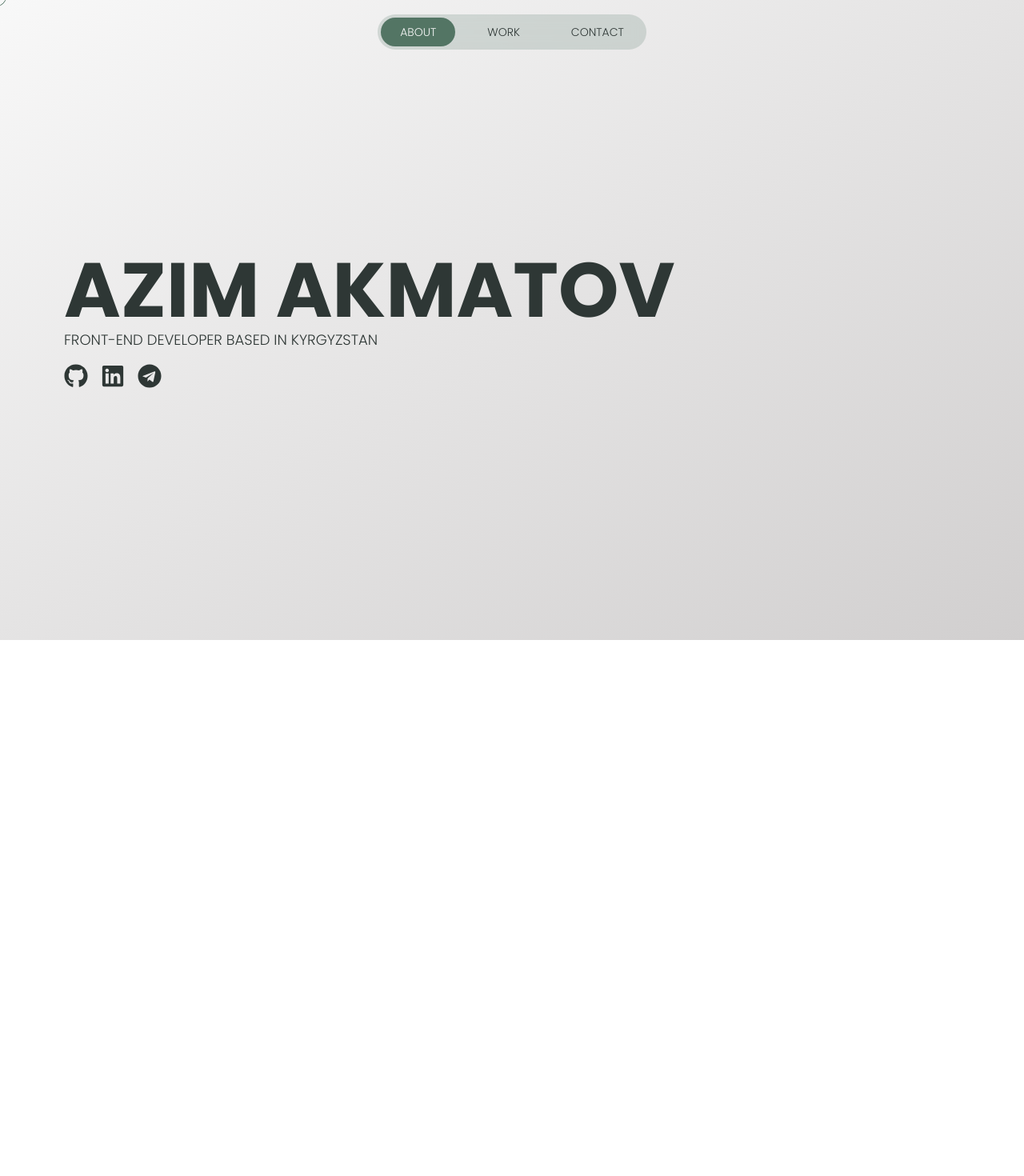
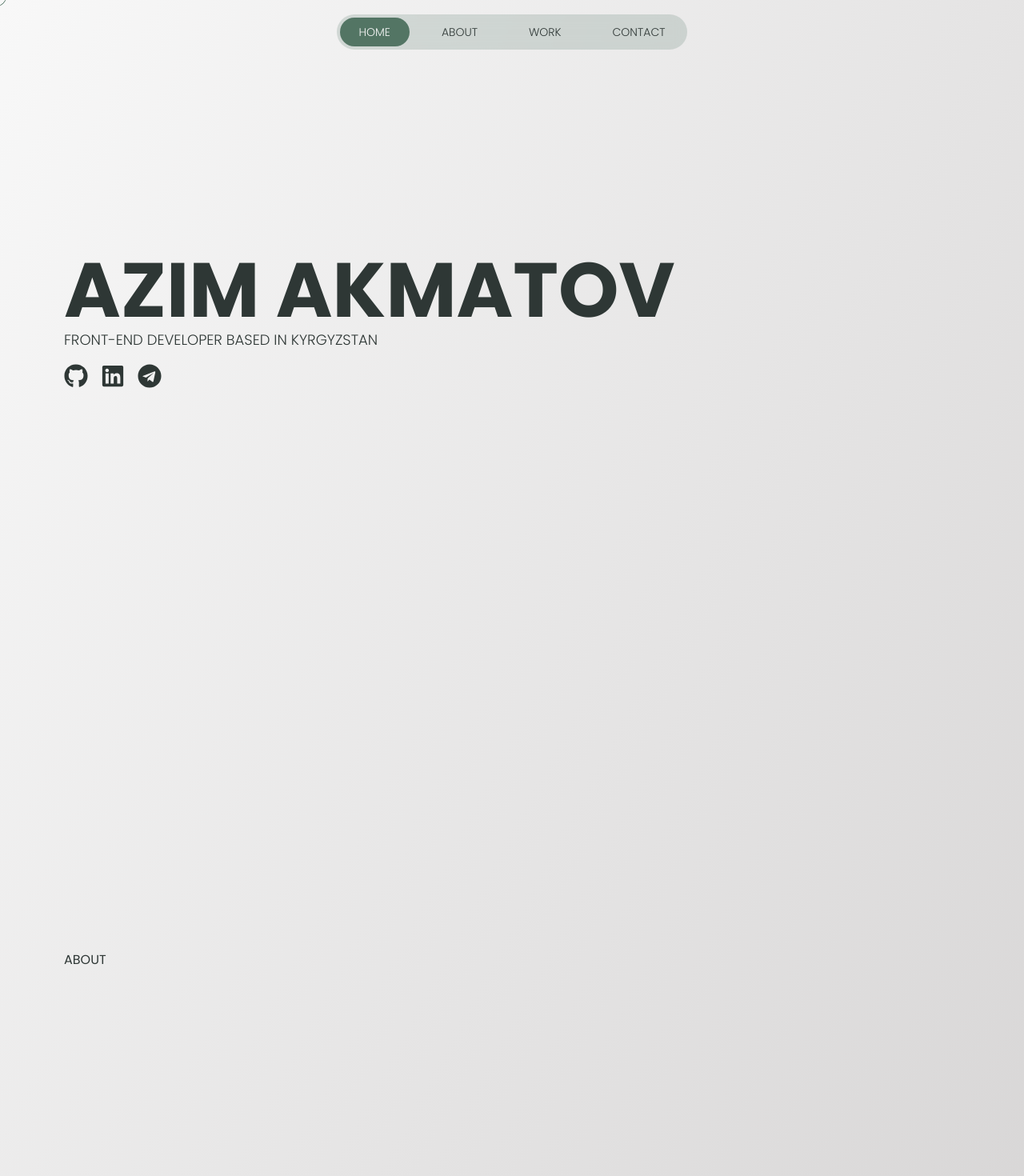
Before and after one commit to akmatoff/portfolio, a React (Vite) app: page / in a window 1280 px wide. Shown: the top 1470 px of the page at 80% size. Before the commit the page ends 800 px from the top, so only its background shows below. Built offline with nearby package versions, Linux system fonts and the light colour scheme.

Commit message:
Set active section in navbar using Intersection observer

```diff
--- a/package.json
+++ b/package.json
@@ -12,6 +12,7 @@
   "dependencies": {
     "@react-three/drei": "^9.93.0",
     "@react-three/fiber": "^8.15.14",
+    "classnames": "^2.5.1",
     "framer-motion": "^10.18.0",
     "react": "^18.2.0",
     "react-dom": "^18.2.0",
--- a/src/App.tsx
+++ b/src/App.tsx
@@ -1,7 +1,9 @@
+import AboutSection from "./components/AboutSection/AboutSection";
 import Cursor from "./components/Cursor/Cursor";
 import Footer from "./components/Footer/Footer";
 import Header from "./components/Header/Header";
 import HeroSection from "./components/HeroSection/HeroSection";
+import WorkSection from "./components/WorkSection/WorkSection";
 import { MouseProvider } from "./contexts/MouseContext";
 
 function App() {
@@ -10,6 +12,8 @@ function App() {
       <MouseProvider>
         <Header />
         <HeroSection />
+        <AboutSection />
+        <WorkSection />
         <Footer />
         <Cursor />
       </MouseProvider>
--- /dev/null
+++ b/src/components/AboutSection/AboutSection.tsx
@@ -0,0 +1,12 @@
+function AboutSection() {
+  return (
+    <section
+      id="about"
+      className="flex flex-col justify-center w-screen min-h-screen p-10 md:p-20"
+    >
+      <div>ABOUT</div>
+    </section>
+  );
+}
+
+export default AboutSection;
--- a/src/components/Header/Header.tsx
+++ b/src/components/Header/Header.tsx
@@ -1,32 +1,94 @@
+import { useEffect, useRef, useState } from "react";
+import cn from "classnames";
 import { useMouseAnimate } from "../../hooks/useMouseAnimate";
 
 function Header() {
+  const [activeSection, setActiveSection] = useState<string | null>(null);
+
+  const observer = useRef<IntersectionObserver | null>(null);
+
   const { setCurrentVariant } = useMouseAnimate();
+
+  useEffect(() => {
+    observer.current = new IntersectionObserver(
+      (entries) => {
+        const visibleSection = entries.find(
+          (entry) => entry.isIntersecting
+        )?.target;
+
+        if (visibleSection) {
+          setActiveSection(visibleSection.id);
+        }
+      },
+      { threshold: 0.7 }
+    );
+
+    const sections = document.querySelectorAll("section");
+
+    sections.forEach((section) => {
+      observer.current?.observe(section);
+    });
+
+    console.log(activeSection);
+
+    return () => {
+      sections.forEach((section) => {
+        observer.current?.unobserve(section);
+      });
+    };
+  }, [activeSection]);
 
   return (
     <div className="flex fixed items-center justify-center w-screen h-20 p-8">
       <div className="flex bg-accent bg-opacity-20 bg-blur backdrop-blur p-1 rounded-full text-sm font-light">
+        <a className="text-primary-text" href="#hero">
           <div
-          className="py-2 px-6 bg-accent rounded-full mr-4"
+            className={cn(
+              "py-2 px-6 rounded-full mr-4 transition-all duration-300",
+              activeSection === "hero" ? "bg-accent text-primary" : ""
+            )}
             onMouseEnter={() => setCurrentVariant("hover")}
             onMouseLeave={() => setCurrentVariant("default")}
           >
-          <a className="text-primary">ABOUT</a>
+            HOME
           </div>
+        </a>
+        <a className="text-primary-text" href="#about">
           <div
-          className="py-2 px-6 mr-4"
+            className={cn(
+              "py-2 px-6 rounded-full mr-4 transition-all duration-300",
+              activeSection === "about" ? "bg-accent text-primary" : ""
+            )}
             onMouseEnter={() => setCurrentVariant("hover")}
             onMouseLeave={() => setCurrentVariant("default")}
           >
-          <a>WORK</a>
+            ABOUT
           </div>
+        </a>
+        <a href="#work">
           <div
-          className="py-2 px-6"
+            className={cn(
+              "py-2 px-6 rounded-full mr-4 transition-all duration-300",
+              activeSection === "work" ? "bg-accent text-primary" : ""
+            )}
             onMouseEnter={() => setCurrentVariant("hover")}
             onMouseLeave={() => setCurrentVariant("default")}
           >
-          <a>CONTACT</a>
+            WORK
           </div>
+        </a>
+        <a href="#contact">
+          <div
+            className={cn(
+              "py-2 px-6 rounded-full transition-all duration-300",
+              activeSection === "contact" ? "bg-accent text-primary" : ""
+            )}
+            onMouseEnter={() => setCurrentVariant("hover")}
+            onMouseLeave={() => setCurrentVariant("default")}
+          >
+            CONTACT
+          </div>
+        </a>
       </div>
     </div>
   );
--- a/src/components/HeroSection/HeroSection.tsx
+++ b/src/components/HeroSection/HeroSection.tsx
@@ -6,7 +6,10 @@ function HeroSection() {
   const { setCurrentVariant } = useMouseAnimate();
 
   return (
-    <section className="flex flex-col justify-center w-screen min-h-screen p-10 md:p-20">
+    <section
+      id="hero"
+      className="flex flex-col justify-center w-screen min-h-screen p-10 md:p-20"
+    >
       <div className="flex w-full">
         <div>
           <div
--- /dev/null
+++ b/src/components/WorkSection/WorkSection.tsx
@@ -0,0 +1,12 @@
+function WorkSection() {
+  return (
+    <section
+      id="work"
+      className="flex flex-col justify-center w-screen min-h-screen p-10 md:p-20"
+    >
+      <div>WORK</div>
+    </section>
+  );
+}
+
+export default WorkSection;
--- a/src/index.css
+++ b/src/index.css
@@ -3,10 +3,6 @@
 @tailwind base;
 @tailwind components;
 @tailwind utilities;
-
-* {
-  box-sizing: border-box;
-}
 
 :root {
   --primary-color: #f8f8f8;
@@ -20,11 +16,11 @@ body {
   margin: 0;
   color: var(--text-color);
   font-family: Poppins, sans-serif;
-  cursor: none;
+  scroll-behavior: smooth;
 }
 
 a {
   color: var(--text-color);
   text-decoration: none;
-  cursor: none;
+  cursor: pointer;
 }
```
Also changed, not shown: 1 other file (tests, documents, lock files or other folders). Lines whose indentation alone changed are shown as unchanged.
